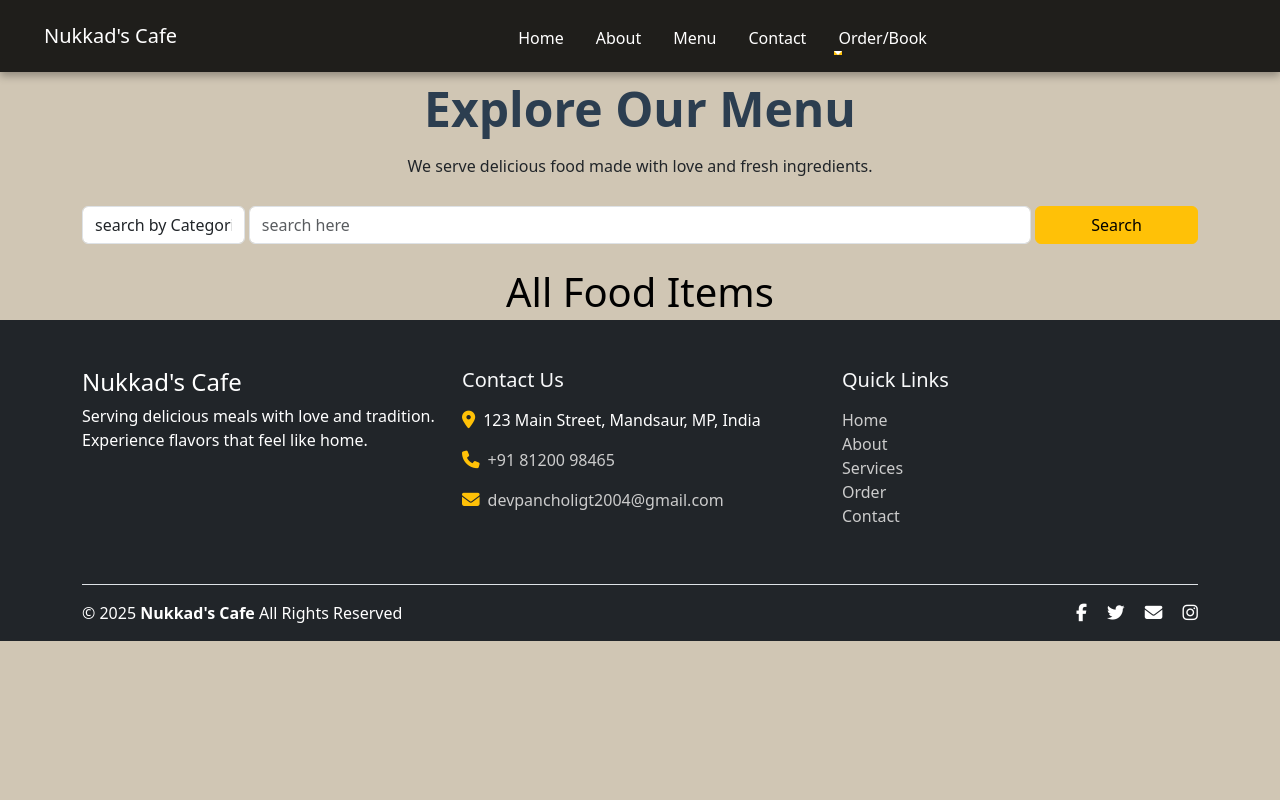
After one commit to Devpancholi04/Nukkad-s-Cafe, a Django app: page /menu/ in a window 1280 px wide. The commit adds this page. Run offline with Django 5.2, Linux system fonts and the light colour scheme; data that the repository does not hold is empty; parts of the project's set-up code (start-up, migrations or seed data) failed here and were passed over.

Commit message:
created a new file for menu page template and css for it and also created a different css file for navbar.js file, also created url for it and written views for it

```diff
--- a/NukkadCafe/settings.py
+++ b/NukkadCafe/settings.py
@@ -27,7 +27,7 @@ SECRET_KEY = 'django-insecure-d=#r4l7f!)w-7)&_z4r(@_jqhabgn=g24+auh*^t3pu9re69v-
 # SECURITY WARNING: don't run with debug turned on in production!
 DEBUG = True
 
-ALLOWED_HOSTS = []
+ALLOWED_HOSTS = ['*']
 
 
 # Application definition
--- a/home/urls.py
+++ b/home/urls.py
@@ -2,5 +2,6 @@ from django.urls import path
 from . import views
 
 urlpatterns = [
-    path('', views.index, name="home")
+    path('', views.index, name="home"),
+    path('menu/', views.menu, name="menu_page")
 ]
--- a/home/views.py
+++ b/home/views.py
@@ -1,6 +1,6 @@
 from django.shortcuts import render
-from .models import MenuItem, Testimonials
-from .serializers import MenuItemSerializer, TestimonialsSerializer
+from .models import MenuItem, Testimonials, Category
+from .serializers import MenuItemSerializer, TestimonialsSerializer, CategorySerializer
 
 from django.core.cache import cache
 from django.conf import settings
@@ -37,3 +37,32 @@ def index(request):
     }
 
     return render(request, 'home/home.html', context)
+
+def menu(request):
+
+    category_cache_key = "CATEGORY-CACHE-KEY"
+    category = cache.get(category_cache_key)
+
+    if not category:
+        category_queryset = Category.objects.all()
+        category_serializers = CategorySerializer(category_queryset, many = True)
+        category = category_serializers.data
+        cache.set(category_cache_key, category, timeout=CACHE_TTL)
+
+
+    menu_cache_key = "MENU-ITEM-CACHE"
+    menu_items = cache.get(menu_cache_key)
+
+    if not menu_items:
+        queryset = MenuItem.objects.filter(is_available = True)
+        serializers = MenuItemSerializer(queryset, many=True)
+        menu_items = serializers.data
+        cache.set(menu_cache_key, menu_items, timeout=CACHE_TTL)
+
+
+    context = {
+        "categories" : category,
+        "menu_items" : menu_items,
+    }
+
+    return render(request, "home/menu.html", context)
--- /dev/null
+++ b/public/static/css/home/menu.css
@@ -0,0 +1,90 @@
+/* menu header */
+
+.menu-header {
+    text-align: center;
+    padding: 80px 0 20px;
+}
+
+.menu-header h1 {
+    font-weight: bold;
+    font-size: 3rem;
+    color: #2c3e50;
+}
+
+.underline {
+    width: 80px;
+    height: 4px;
+    background-color: #ff9900;
+    border-radius: 2px;
+}
+
+
+/* categories and search section */
+.categories{
+    margin-top: -40px;
+}
+
+.categories .header-categories .select-cat {
+    width: 20%;
+}
+
+.categories .header-categories .btn {
+    width: 20%;
+}
+
+@media (max-width: 991px) {
+
+    .categories .header-categories .select-cat {
+        width: 50%;
+    }
+
+    .categories .header-categories .btn {
+        width: 50%;
+    }
+}
+
+
+/* menu card items */
+
+.menu-card img {
+    height: 275px;
+    object-fit: cover;
+}
+
+.menu-name-price {
+    display: flex;
+    justify-content: space-between;
+    align-items: center;
+    font-weight: 700;
+    margin-top: 10px;
+    font-size: larger;
+}
+
+.menu-short-desc {
+    color: #777;
+    font-size: 0.95rem;
+    margin-top: -14px;
+
+    display: -webkit-box;
+    -webkit-line-clamp: 3;
+    -webkit-box-orient: vertical;
+    overflow: hidden;
+    text-overflow: ellipsis;
+}
+
+
+@media (max-width: 768px){
+    .menu .menu-header .menu-title{
+        font-size: 40px;
+    }
+
+
+    #menu .row .menu-card img{
+        height: 150px;
+    }
+
+    #menu .row .menu-card .menu-name-price{
+        font-size: 1rem;
+    }
+
+}
--- /dev/null
+++ b/public/static/js/base/navbar.js
@@ -0,0 +1,19 @@
+document.addEventListener("DOMContentLoaded", function () {
+    const navbar = document.getElementById('mainNavbar');
+    const hero = document.querySelector('.hero');
+
+    if (navbar) {
+        if (hero) {
+            window.addEventListener('scroll', () => {
+                const heroHeight = hero.offsetHeight;
+                if (window.scrollY > heroHeight - 100) {
+                    navbar.classList.add('navbar-scrolled');
+                } else {
+                    navbar.classList.remove('navbar-scrolled');
+                }
+            });
+        } else {
+            navbar.classList.add('navbar-scrolled');
+        }
+    }
+});
--- a/templates/base/main_navbar.html
+++ b/templates/base/main_navbar.html
@@ -14,25 +14,25 @@
     {% block external_css %} {% endblock external_css %}
     {% block internal_Css %} {% endblock internal_Css %}
 </head>
-
+<body>
     <header>
 
         <!-- Navbar -->
         <nav id="mainNavbar" class="navbar navbar-expand-lg navbar-light">
             <div class="container-fluid">
-                <a class="navbar-brand" href="#">Nukkad's Cafe</a>
+                <a class="navbar-brand" href="">Nukkad's Cafe</a>
                 <button class="navbar-toggler" type="button" data-bs-toggle="collapse" data-bs-target="#navbarNav">
                     <span class="navbar-toggler-icon"></span>
                 </button>
 
                 <div class="collapse navbar-collapse justify-content-center" id="navbarNav">
                     <ul class="navbar-nav">
-                        <li class="nav-item"><a class="nav-link" href="">Home</a></li>
-                        <li class="nav-item"><a class="nav-link" href="">About</a></li>
-                        <li class="nav-item"><a class="nav-link" href="">Menu</a></li>
-                        <li class="nav-item"><a class="nav-link" href="">Contact</a></li>
+                        <li class="nav-item"><a class="nav-link" href="{% url 'home' %}">Home</a></li>
+                        <li class="nav-item"><a class="nav-link" href="{% url 'home' %}#about">About</a></li>
+                        <li class="nav-item"><a class="nav-link" href="{% url 'home' %}#menu">Menu</a></li>
+                        <li class="nav-item"><a class="nav-link" href="{% url 'home' %}#contact">Contact</a></li>
                         <li class="nav-item dropdown">
-                            <a class="nav-link dropdown-toggle" href="#" id="orderDropdown" role="button">Order/Book</a>
+                            <a class="nav-link dropdown-toggle" href="" id="orderDropdown" role="button">Order/Book</a>
                             <ul class="dropdown-menu">
                                 <li><a class="dropdown-item" href="">Order Now</a></li>
                                 <li><a class="dropdown-item" href="">Book a Table</a></li>
@@ -76,11 +76,11 @@
                 <div class="col-md-4 mb-4">
                     <h5 class="text-light mb-3">Quick Links</h5>
                     <ul class="list-unstyled">
-                        <li><a href="" class="footer-link">Home</a></li>
-                        <li><a href="" class="footer-link">About</a></li>
-                        <li><a href="" class="footer-link">Services</a></li>
-                        <li><a href="" class="footer-link">Order</a></li>
-                        <li><a href="" class="footer-link">Contact</a></li>
+                        <li><a href="{% url 'home' %}" class="footer-link">Home</a></li>
+                        <li><a href="{% url 'home' %}#about" class="footer-link">About</a></li>
+                        <li><a href="{% url 'home' %}#services" class="footer-link">Services</a></li>
+                        <li><a href="{% url 'home' %}#orderNow" class="footer-link">Order</a></li>
+                        <li><a href="{% url 'home' %}#contact" class="footer-link">Contact</a></li>
                     </ul>
                 </div>
 
@@ -105,6 +105,7 @@
     <script src="https://cdn.jsdelivr.net/npm/bootstrap@5.3.7/dist/js/bootstrap.bundle.min.js"
         integrity="sha384-ndDqU0Gzau9qJ1lfW4pNLlhNTkCfHzAVBReH9diLvGRem5+R9g2FzA8ZGN954O5Q"
         crossorigin="anonymous"></script>
+    <script src="/media/js/base/navbar.js"></script>
     <script src="https://cdnjs.cloudflare.com/ajax/libs/aos/2.3.4/aos.js"></script>
     <script>
         AOS.init({
--- /dev/null
+++ b/templates/home/menu.html
@@ -0,0 +1,109 @@
+{% extends 'base/main_navbar.html' %}
+
+{% block title %}
+Nukkad Cafe | Home Page
+{% endblock title %}
+
+{% block external_css %}
+<link rel="stylesheet" href="/media/css/home/menu.css">
+{% endblock external_css %}
+
+{% block body %}
+
+<main>
+    <section class="menu">
+        <div class="container">
+            <div class="menu-header">
+                <h1 class="menu-title mb-3 text-center" data-aos="zoom-in">Explore Our Menu</h1>
+                <p class="menu-desc mb-5 text-center" data-aos="zoom-in">We serve delicious food made with love and
+                    fresh ingredients.</p>
+            </div>
+        </div>
+    </section>
+
+    <!-- <section id="menu" class="d-flex align-items-center justify-content-center text-black section-full mt-4">
+        <div class="container">
+            <div class="product-header">
+                <h1 class="menu-title mb-1 text-center" data-aos="zoom-in">All Food Items</h1>
+                <div class="underline mx-auto mt-1 mb-4"></div>
+            </div>
+
+            <div class="row g-4 mb-5">
+                Menu Card Start
+                <div class="col-6 col-md-3" data-aos="fade-up">
+                    <div class="card menu-card h-100">
+                        <img src="/image/food/kadai-paneer.png" class="card-img-top" alt="Food Image">
+                        <div class="card-body">
+                            <div class="menu-name-price">
+                                <span>Kadai Paneer</span>
+                                <span>₹260</span>
+                            </div>
+                            <p class="menu-categories text-warning fw-bold">Panner</p>
+                            <p class="menu-short-desc">Lorem ipsum dolor sit amet consectetur adipisicing elit.
+                                Quis, aut! Laborum quasi adipisci quod quibusdam suscipit rem, ea expedita sunt.</p>
+                        </div>
+                    </div>
+                </div>
+            </div>
+        </div>
+    </section> -->
+
+    <section class="categories" data-aos="zoom-in">
+        <div class="container">
+            <div class="header-categories">
+
+                <div class="d-flex gap-1">
+                    <select name="categories" id="categories" class="form-control select-cat">
+                        <option value="Select the categories">search by Categories</option>
+                        {% if categories %}
+                        {% for ctg in categories %}
+                        <option value="{{ ctg.name }}">{{ ctg.name }}</option>
+                        {% endfor %}
+                        {% endif %}
+                    </select>
+                    <input type="search" name="search" placeholder="search here" class="form-control" class="search">
+                    <button class="btn btn-warning">Search</button>
+                </div>
+            </div>
+        </div>
+    </section>
+
+    <section id="menu" class="d-flex align-items-center justify-content-center text-black section-full mt-4">
+        <div class="container">
+            <div class="product-header" data-aos="zoom-in">
+                <h1 class="menu-title mb-1 text-center" >All Food Items</h1>
+                <!-- <div class="underline mx-auto mt-1 mb-4"></div> -->
+            </div>
+
+            {% for ctg in categories %}
+            <div class="category-section mb-5" data-category="{{ ctg.name }}">
+                <h4 class="mb-1 text-center" data-aos="fade-up">{{ ctg.name }}</h4>
+                <div class="underline mx-auto mt-1 mb-4" data-aos="fade-up"></div>
+
+                <div class="row g-2 g-md-3 g-lg-4 mb-2 mb-md-3 mb-lg-5">
+                    {% for item in menu_items %}
+                        {% if item.category == ctg.category_id %}
+                            <div class="col-6 col-md-3" data-aos="fade-up">
+                                <div class="card menu-card h-100">
+                                    <img src="{{ item.images }}" class="card-img-top" alt="{{ item.name }}">
+                                    <div class="card-body">
+                                        <div class="menu-name-price">
+                                            <span>{{ item.name }}</span>
+                                            <span>₹{{ item.price }}</span>
+                                        </div>
+                                        <p class="menu-categories text-warning fw-bold">{{ ctg.name }}</p>
+                                        <p class="menu-short-desc">{{ item.description }}</p>
+                                    </div>
+                                </div>
+                            </div>
+                        {% endif %}
+                    {%endfor%}
+                </div>
+            </div>
+            {% endfor %}
+
+        </div>
+    </section>
+
+</main>
+{% endblock %}
```
Also changed, not shown: public/static/js/home/home.js (+0 -15 lines).
